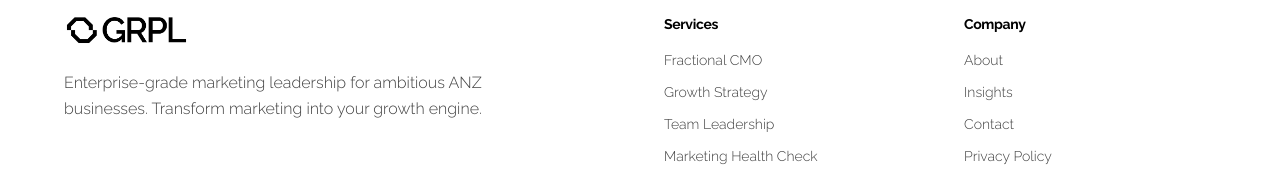
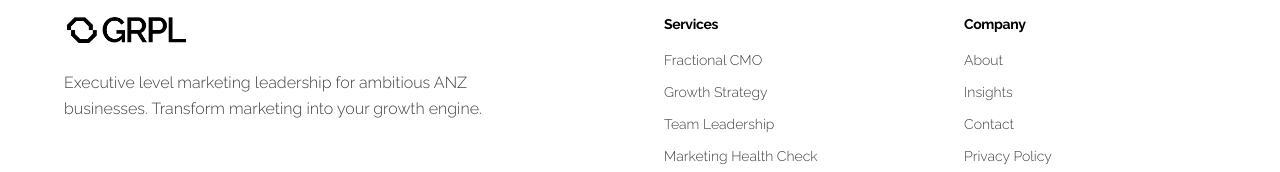
Before and after one commit to stormborn81/grpl-growth-accelerator, a React (Vite) app: page / in a window 1280 px wide. Shown: the part 6655-6827 px from the top of the page. Built offline with nearby package versions, Linux system fonts and the light colour scheme; the HTML template or start-up script is replaced by a standard one.

Commit message:
Update hero section text

```diff
--- a/src/components/Footer.tsx
+++ b/src/components/Footer.tsx
@@ -11,7 +11,7 @@ const Footer = () => {
             <div className="md:col-span-2">
               <img src={logo} alt="GRPL" className="h-8 mb-6" />
               <p className="text-muted-foreground font-light leading-relaxed max-w-md">
-                Enterprise-grade marketing leadership for ambitious ANZ businesses.
+                Executive level marketing leadership for ambitious ANZ businesses.
                 Transform marketing into your growth engine.
               </p>
             </div>
```
